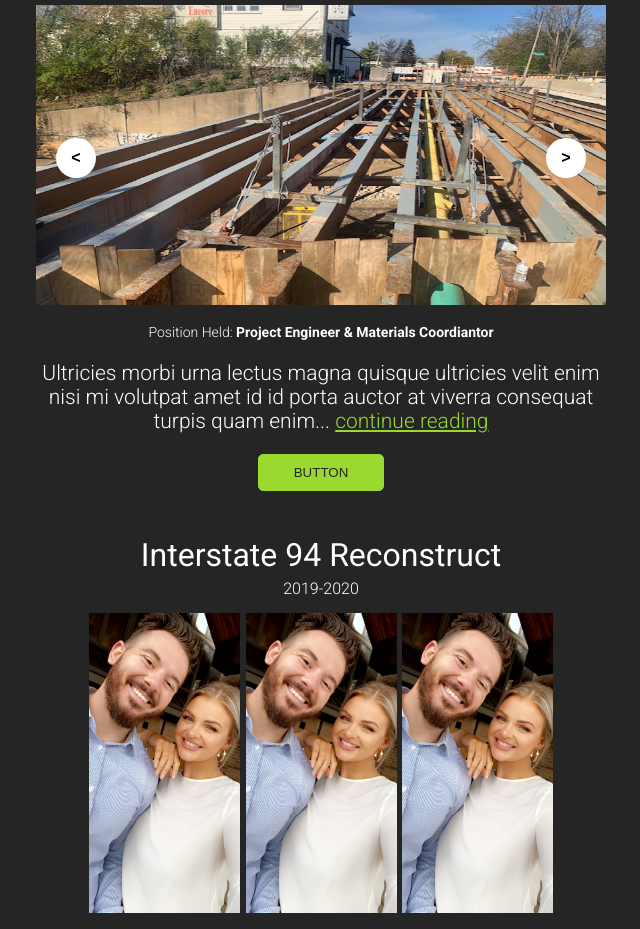
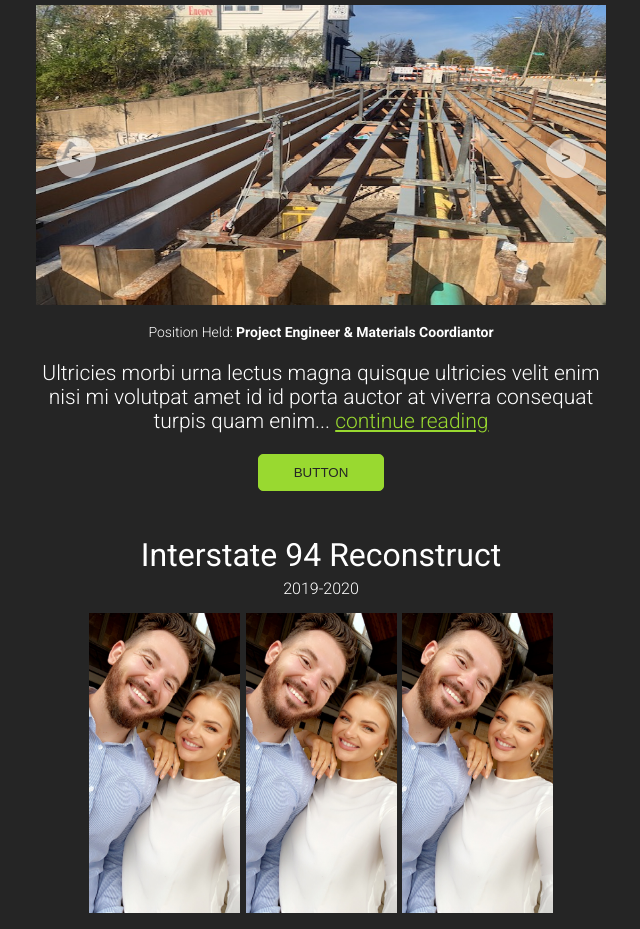
Before and after one commit to DeltaJoy/resume, a plain HTML site: page index.html in a window 1280 px wide. Shown: the part 1000-1929 px from the top of the page, without its empty margins (319-959 px from the left). Drawn offline with Linux system fonts and the light colour scheme.

Commit message:
updated opacity on buttons

```diff
--- a/styles.css
+++ b/styles.css
@@ -238,6 +238,7 @@
     position: absolute;
     top: 50%;
     transform: translateY(-50%);
+    opacity: 0.5;
 
 
 }
@@ -252,6 +253,8 @@
     width: 40px;
     height: 40px;
     color: black;
+    /* border: 1px solid black; */
+
 
 }
 
```
Also changed, not shown: js.js (line endings or trailing spaces).
